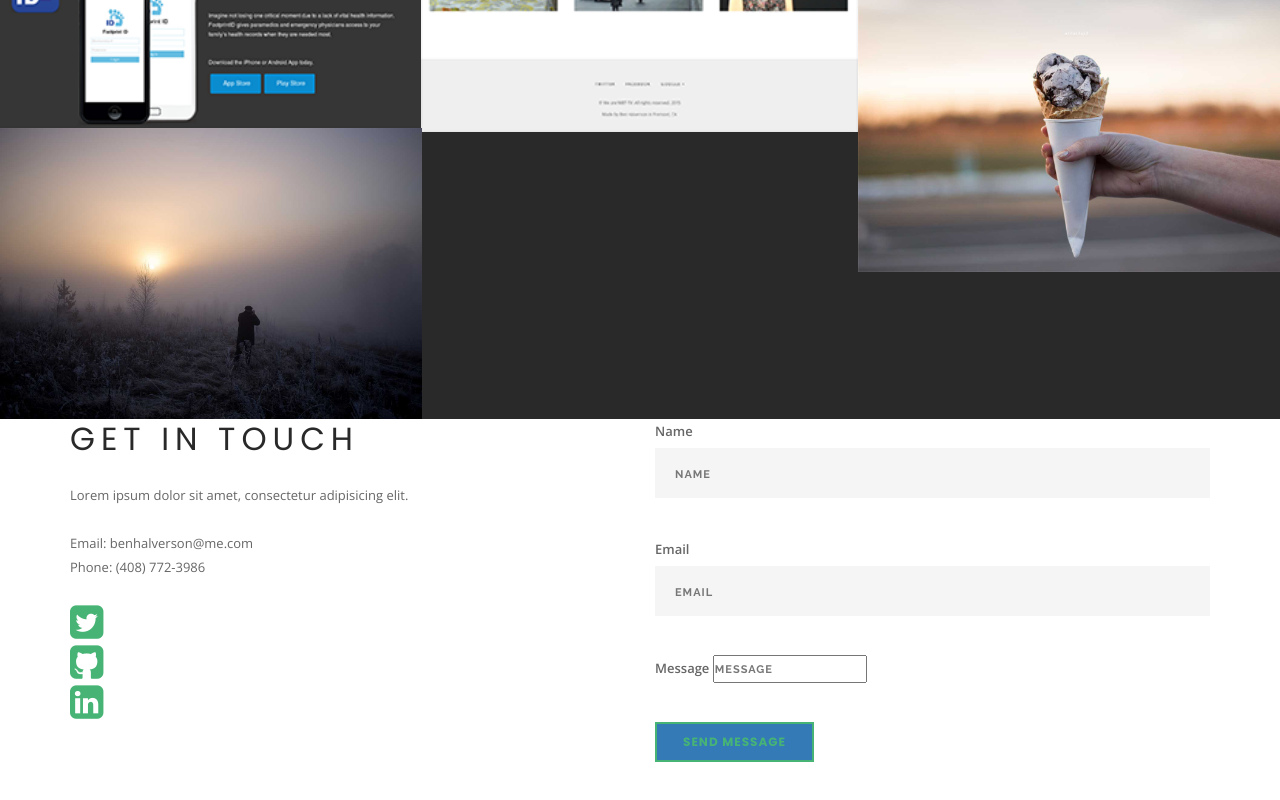
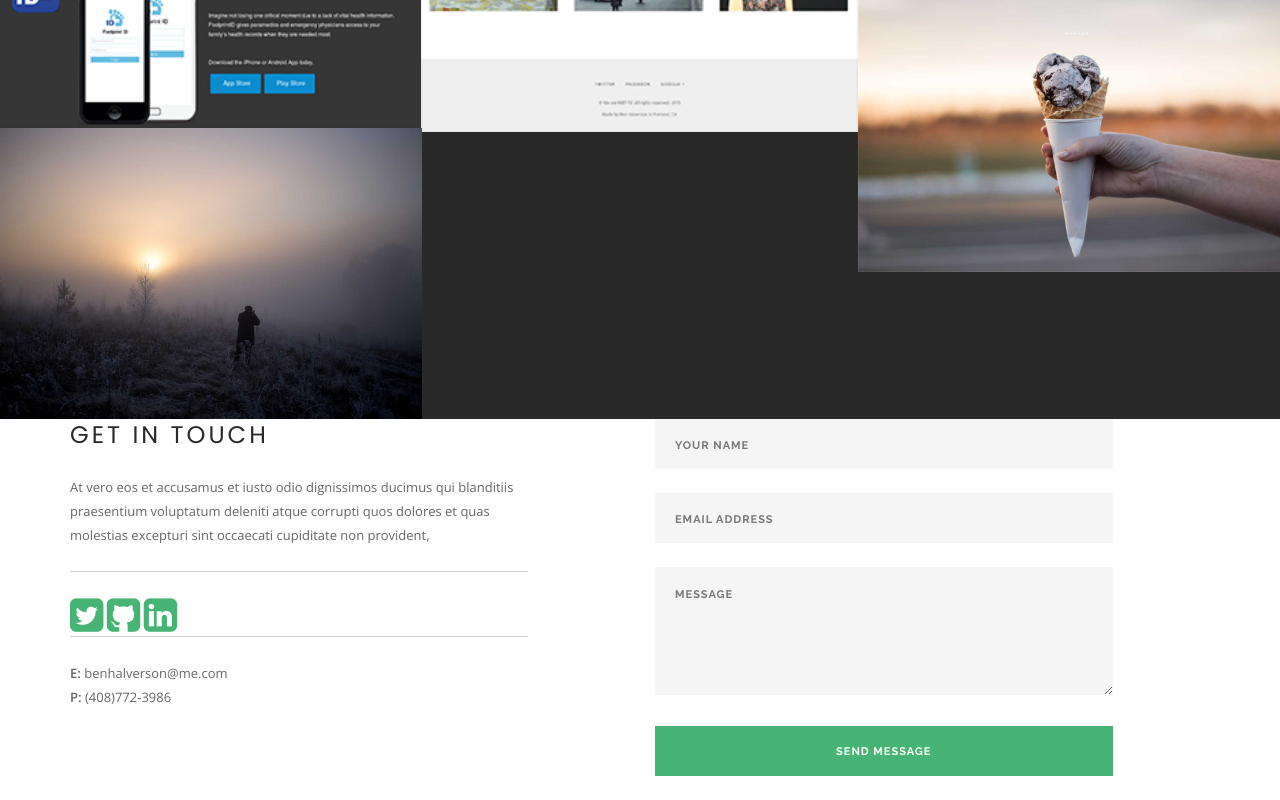
Before and after one commit to benhalverson/dev-portfolio, a website: page index.html in a window 1280 px wide. Shown: the part 1271-2071 px from the top of the page. Drawn offline with nearby package versions, Linux system fonts and the light colour scheme.

Commit message:
contact section done

```diff
--- a/index.html
+++ b/index.html
@@ -211,38 +211,38 @@
 
         <div class="container">
             <div class="row">
-  <div class="col-md-6">
-    <h3 class="uppercase">Get in touch</h3>
-    <p>Lorem ipsum dolor sit amet, consectetur adipisicing elit.</p>
-    <ul>
-      <li>Email: benhalverson@me.com</li>
-      <li>Phone: (408) 772-3986</li>
-    </ul>
-    <ul>
-      <li><a href="http://twitter.com/ben_halverson"><i class="fa fa-3x fa-twitter-square"></i></a></li>
-      <li><a href="http://github.com/benhalverson"><i class="fa fa-3x fa-github-square"></i></a></li>
-      <li><a href="http://linkedin.com/in/benhalverson"><i class="fa fa-3x fa-linkedin-square"></i></a></li>
-    </ul>
+                <div class="col-sm-6 col-md-5">
+                    <h4 class="uppercase">Get In Touch</h4>
+                    <p>
+                        At vero eos et accusamus et iusto odio dignissimos ducimus qui blanditiis praesentium voluptatum deleniti atque corrupti quos dolores et quas molestias excepturi sint occaecati cupiditate non provident,
+                    </p>
+                    <hr>
+
+                      <a href="http://twitter.com/ben_halverson"><i class="fa fa-3x fa-twitter-square"></i></a>
+                      <a href="http://github.com/benhalverson"><i class="fa fa-3x fa-github-square"></i></a>
+                      <a href="http://linkedin.com/in/benhalverson"><i class="fa fa-3x fa-linkedin-square"></i></a>
+
+
+                    <hr>
+                    <p>
+                        <strong>E:</strong> benhalverson@me.com
+                        <br />
+                        <strong>P:</strong> (408)772-3986
+                        <br />
+                    </p>
                 </div>
-  <div class="col-md-6">
-    <form>
-    <div class="form-group">
-      <label for="name">Name</label>
-      <input type="text" id="name" placeholder="Name" required/>
-    </div>
-    <div class="form-group">
-      <label for="email">Email</label>
-      <input type="text" id="email" placeholder="Email" required/>
-    </div>
-    <div class="form-group">
-    <label for="message">Message</label>
-      <input type="textarea" id="message" placeholder="Message" rows="4" cols="50" required/>
-    </div>
-    <button class="btn btn-primary" ng-submit="sendit()">SEND MESSAGE</button>
+                <div class="col-sm-6 col-md-5 col-md-offset-1">
+                    <form class="form-email" data-success="Thanks for your submission, we will be in touch shortly." data-error="Please fill all fields correctly.">
+                        <input type="text" class="validate-required" name="name" placeholder="Your Name" />
+                        <input type="text" class="validate-required validate-email" name="email" placeholder="Email Address" />
+                        <textarea class="validate-required" name="message" rows="4" placeholder="Message"></textarea>
+                        <button type="submit">Send Message</button>
                     </form>
                 </div>
             </div>
+            <!--end of row-->
         </div>
+
 <script src="public/vendor/angular/angular.js"></script>
 <script src="public/vendor/angular-ui-router/release/angular-ui-router.js"></script>
 <script src="public/vendor/jquery/dist/jquery.js"></script>
```
Lines whose indentation alone changed are shown as unchanged.
